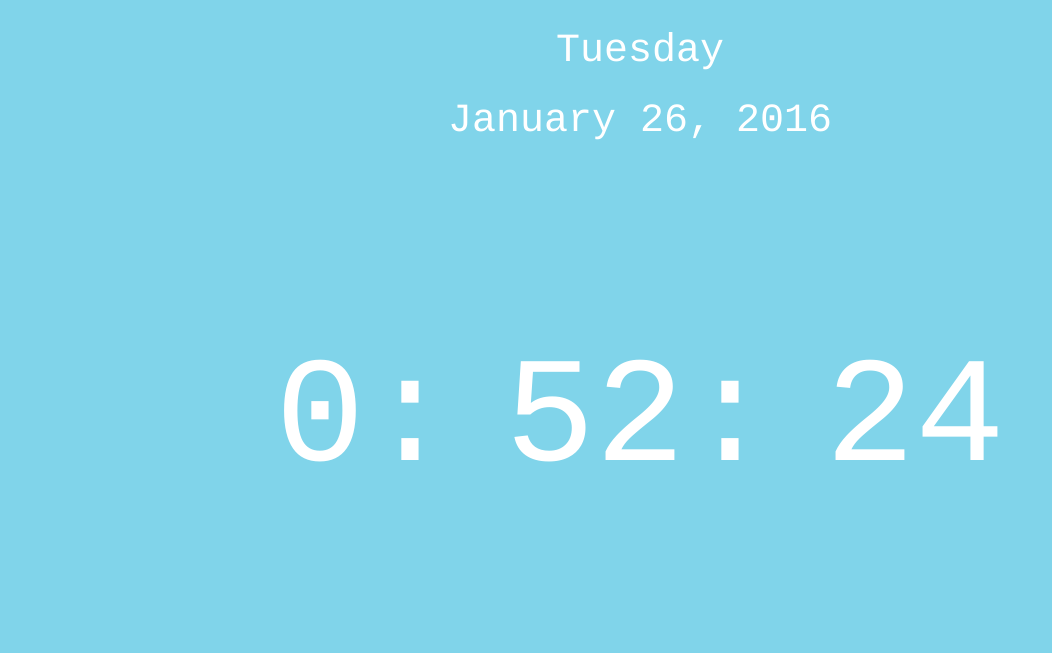
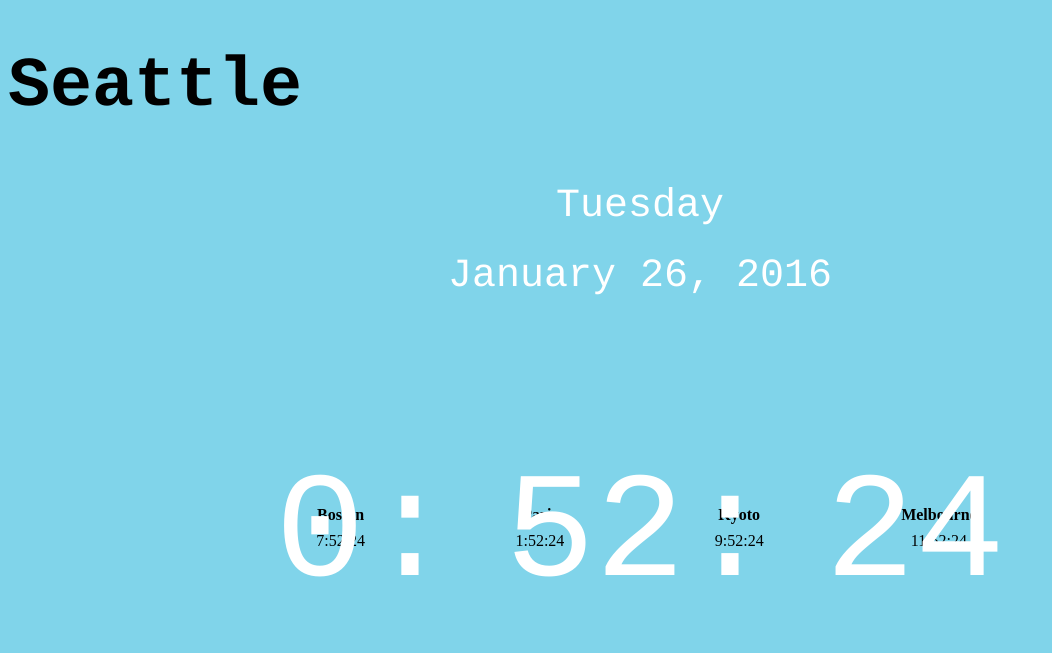
Before and after one commit to noglows/js-digital-clock, a plain HTML site: page index.html in a window 1280 px wide. Shown: the whole page, without its empty margins (0-1052 px from the left). Drawn offline with Linux system fonts and the light colour scheme.

Commit message:
International clocks sort of working

```diff
--- a/index.css
+++ b/index.css
@@ -8,7 +8,7 @@ body {
     margin: auto;
     position: absolute;
     top: 0; left: 0; bottom: 0; right: 0;
-    padding-top: 70px;
+    padding-top: 300px;
     font-family: courier, monospace;
     text-align: center;
     color: white;
@@ -32,8 +32,13 @@ body {
   text-align: center;
   color: white;
   font-size: 40px;
-  padding-top: 20px;
+  padding-top: 10px;
   margin: auto;
+  font-family: courier, monospace;
+}
+
+h1 {
+  font-size: 70px;
   font-family: courier, monospace;
 }
 
@@ -56,3 +61,14 @@ body {
   height: 200px;
   float: right;
 }
+
+#international-clock {
+  padding-top: 200px;
+  width: 800px;
+  text-align: center;
+  margin:auto;
+}
+
+td {
+  width: 200px;
+}
--- a/index.html
+++ b/index.html
@@ -7,6 +7,7 @@
   </head>
 
   <body>
+    <h1>Seattle</h1>
       <div id='day'></div>
       <div id='date'></div>
       <div id='clock'>
@@ -14,6 +15,30 @@
         <div id='minute'></div>
         <div id='second'></div>
       </div>
+
+      <div id='international-clock'>
+        <table>
+          <tr>
+            <th>Boston</th>
+            <th>Paris</th>
+            <th>Kyoto</th>
+            <th>Melbourne</th>
+          </tr>
+          <tr>
+            <td id='boston-date'></td>
+            <td id='paris-date'></td>
+            <td id='kyoto-date'></td>
+            <td id='melbourne-date'></td>
+          </tr>
+          <tr>
+            <td id='boston-time'></td>
+            <td id='paris-time'></td>
+            <td id='kyoto-time'></td>
+            <td id='melbourne-time'></td>
+          </tr>
+
+        </table>
+      </div>
   </body>
 </html>
 
--- a/index.js
+++ b/index.js
@@ -15,6 +15,12 @@ var currentTime = function() {
   dayWeek = dayNames[dayWeek]
 
   var hour = now.getHours();
+
+  // var bostonHour = hour + 3;
+  // var parisHour = hour + 9;
+  // var kyotoHour = hour + 17;
+  // var melbourneHour = hour + 19;
+
   if (hour > 12) {
     hour = hour - 12;
   }
@@ -29,11 +35,47 @@ var currentTime = function() {
     seconds = "0" + seconds;
   }
 
+  var now_utc = new Date(now.getUTCFullYear(), now.getUTCMonth(), now.getUTCDate(),  now.getUTCHours(), now.getUTCMinutes(), now.getUTCSeconds());
+
+  boston_hour = now_utc.getHours() - 5;
+  if (boston_hour < 0) {
+    boston_hour = 12 + boston_hour;
+  } else if (boston_hour > 12) {
+    boston_hour = boston_hour - 12;
+  }
+
+  paris_hour = now_utc.getHours() + 1;
+  if (paris_hour < 0) {
+    paris_hour = 12 + paris_hour;
+  } else if (paris_hour > 12) {
+    paris_hour = paris_hour - 12;
+  }
+
+  kyoto_hour = now_utc.getHours() + 9;
+  if (kyoto_hour < 0) {
+    kyoto_hour = 12 + kyoto_hour;
+  } else if (kyoto_hour > 12) {
+    kyoto_hour = kyoto_hour - 12;
+  }
+
+  melbourne_hour = now_utc.getHours() + 11;
+  if (melbourne_hour < 0) {
+    melbourne_hour = 12 + melbourne_hour;
+  } else if (melbourne_hour > 12) {
+    melbourne_hour = melbourne_hour - 12;
+  }
+
+
   document.getElementById('second').innerHTML = seconds;
   document.getElementById('minute').innerHTML = mins + ":";
   document.getElementById('hour').innerHTML = hour + ":";
-  document.getElementById('date').innerHTML = month + " " + day + ", " + year
-  document.getElementById('day').innerHTML = dayWeek
+  document.getElementById('date').innerHTML = month + " " + day + ", " + year;
+  document.getElementById('day').innerHTML = dayWeek;
+
+  document.getElementById('boston-time').innerHTML = boston_hour + ":" + mins + ":" + seconds;
+  document.getElementById('paris-time').innerHTML = paris_hour + ":" + mins + ":" + seconds;
+  document.getElementById('kyoto-time').innerHTML = kyoto_hour + ":" + mins + ":" + seconds;
+  document.getElementById('melbourne-time').innerHTML = melbourne_hour + ":" + mins + ":" + seconds;
 };
 
 setInterval(function() { currentTime(); }, 1000);
```
